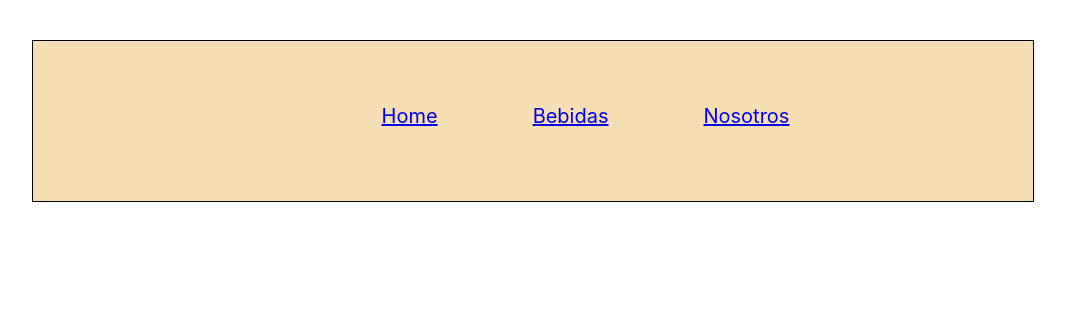
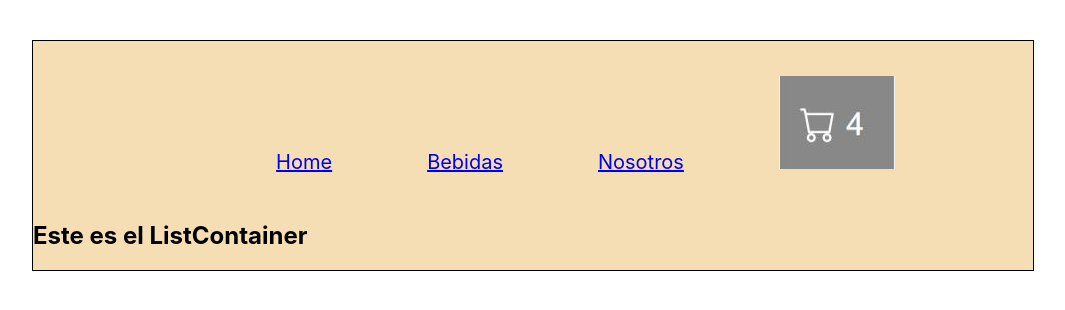
Before and after one commit to JuanpI2001/React-Supermercado-Coder, a React (Create React App) app: page / in a window 1280 px wide. Shown: the top 310 px of the page, without its empty margins (107-1172 px from the left). Built offline with nearby package versions, Linux system fonts and the light colour scheme.

Commit message:
agregando cartwidgt y container list

```diff
--- a/src/App.js
+++ b/src/App.js
@@ -1,13 +1,14 @@
 
 import './App.css';
 import NavBar from './components/NavBar';
+import ItemListContainer from './components/ItemListContainer'
 function App() {
   return (
     <div className="divheader">
       <header className="headerhome">
       <NavBar/>
       </header>
-
+      <ItemListContainer titulo="Este es el ListContainer"/>
     </div>
   );
 }
--- /dev/null
+++ b/src/components/CartWidget.js
@@ -0,0 +1,10 @@
+import cartwidget from "../imagenes/cartwidget.JPG";
+const CartWidget = () =>{
+    return(
+        <>
+        <img alt="carrito compras" src ={cartwidget}></img>
+        </>
+    );
+}
+
+export default CartWidget;
--- /dev/null
+++ b/src/components/ItemListContainer.js
@@ -0,0 +1,11 @@
+
+const ItemListContainer =(props)=> {
+    return(
+        <>
+        <h2>
+            {props.titulo}
+        </h2>
+        </>
+    );
+}
+export default ItemListContainer;
--- a/src/components/NavBar.js
+++ b/src/components/NavBar.js
@@ -1,3 +1,5 @@
+import CartWidget from "./CartWidget";
+
 const NavBar = () =>{
     return(
     <nav>
@@ -11,6 +13,9 @@
           <li className="lihome">
             <a href="Nosotros">Nosotros</a>
           </li>
+          <li className="lihome">
+            <CartWidget/>
+          </li>
         </ul>
     </nav>
     );
```
Also changed, not shown: src/imagenes/cartwidget.JPG (added).
